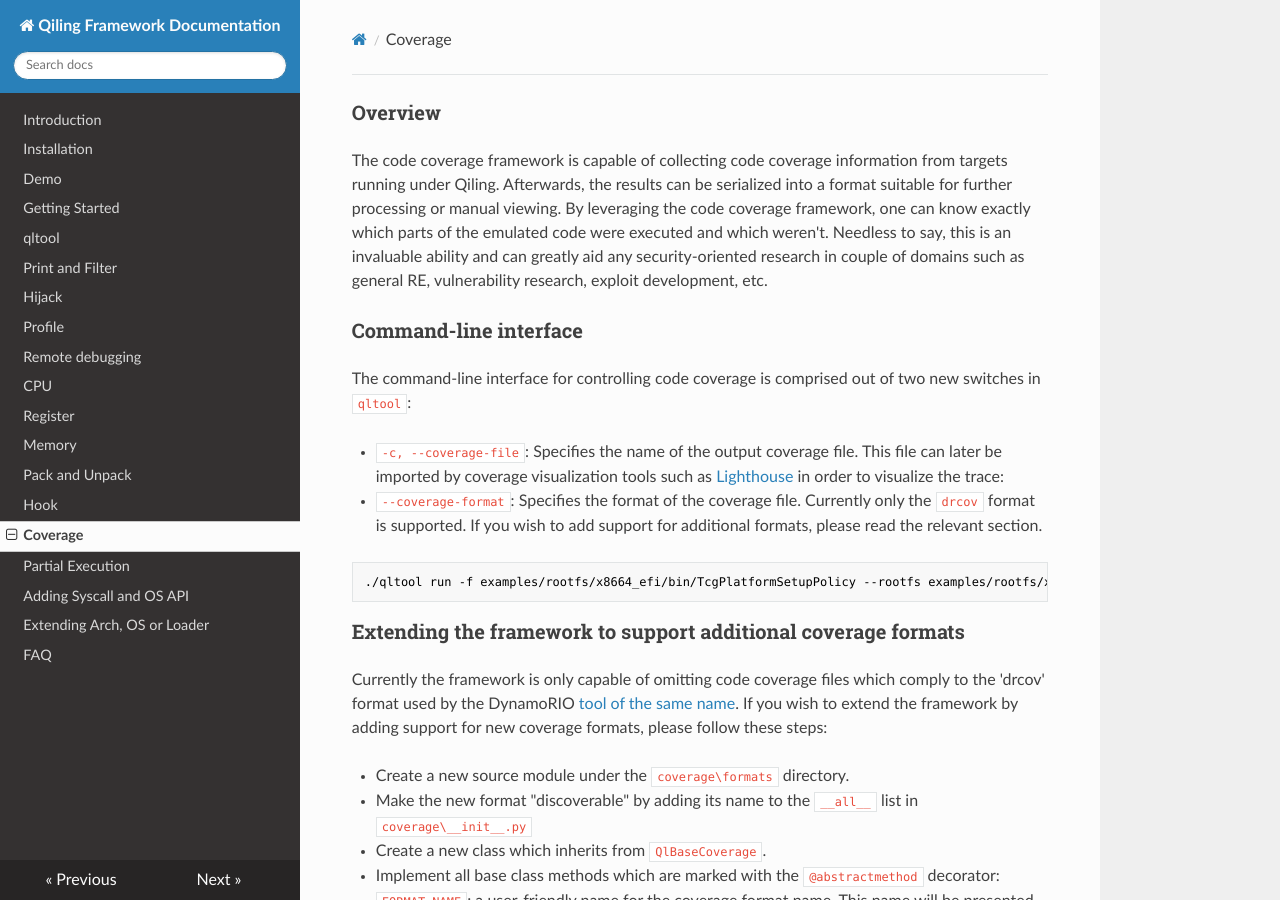
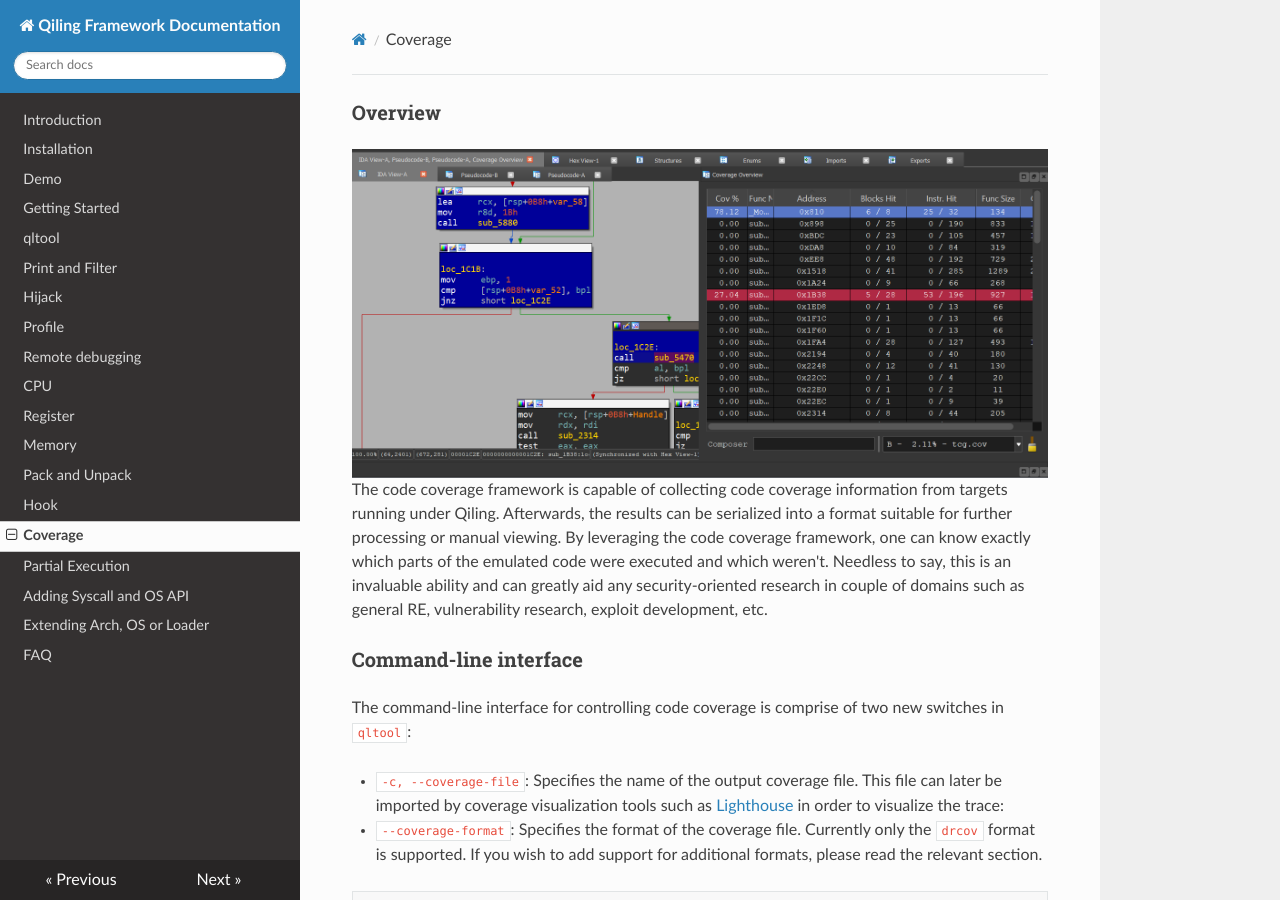
Before and after one commit to qilingframework/rtfd.io, an MkDocs documentation site: the page built from docs/coverage.md, in a window 1280 px wide and 900 px high. Built offline with MkDocs 1.6.1, drawn with Linux system fonts in a browser that asks for light colours; nearby versions of some CDN libraries.

Commit message:
Update coverage.md

```diff
--- a/docs/coverage.md
+++ b/docs/coverage.md
@@ -4,12 +4,13 @@ title: Code Coverage
 
 ### Overview
 
+![Code Coverage](img/drcov.png)
 The code coverage framework is capable of collecting code coverage information from targets running under Qiling. Afterwards, the results can be serialized into a format suitable for further processing or manual viewing.
 By leveraging the code coverage framework, one can know exactly which parts of the emulated code were executed and which weren't. Needless to say, this is an invaluable ability and can greatly aid any security-oriented research in couple of domains such as general RE, vulnerability research, exploit development, etc.
 
 ### Command-line interface
 
-The command-line interface for controlling code coverage is comprised out of two new switches in `qltool`:
+The command-line interface for controlling code coverage is comprise of two new switches in `qltool`:
 
 - `-c, --coverage-file`: Specifies the name of the output coverage file. This file can later be imported by coverage visualization tools such as [Lighthouse](https://github.com/gaasedelen/lighthouse) in order to visualize the trace:
 - `--coverage-format`: Specifies the format of the coverage file. Currently only the `drcov` format is supported. If you wish to add support for additional formats, please read the relevant section.
```
